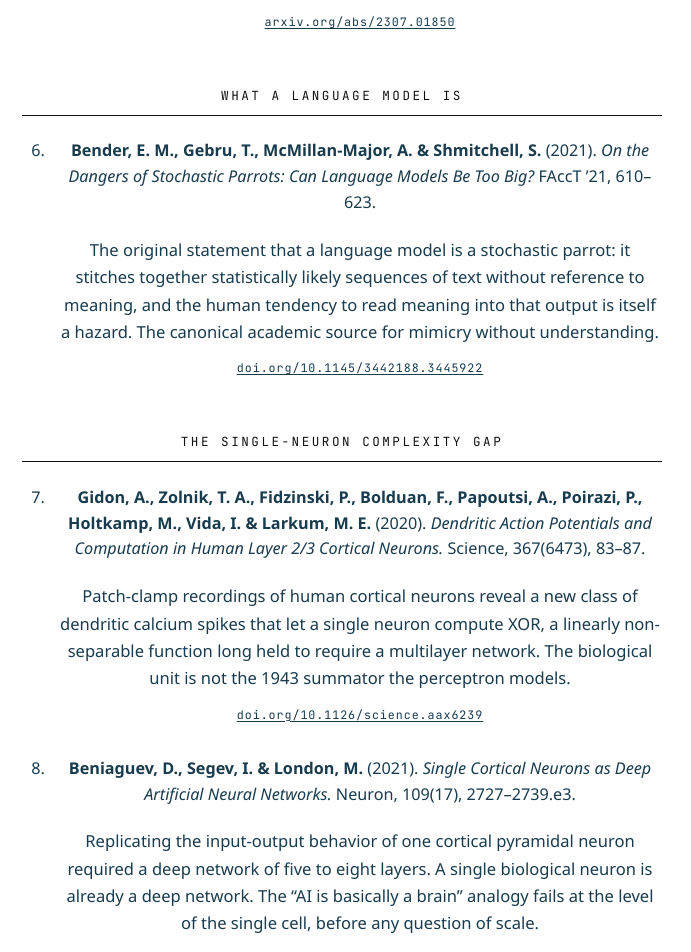
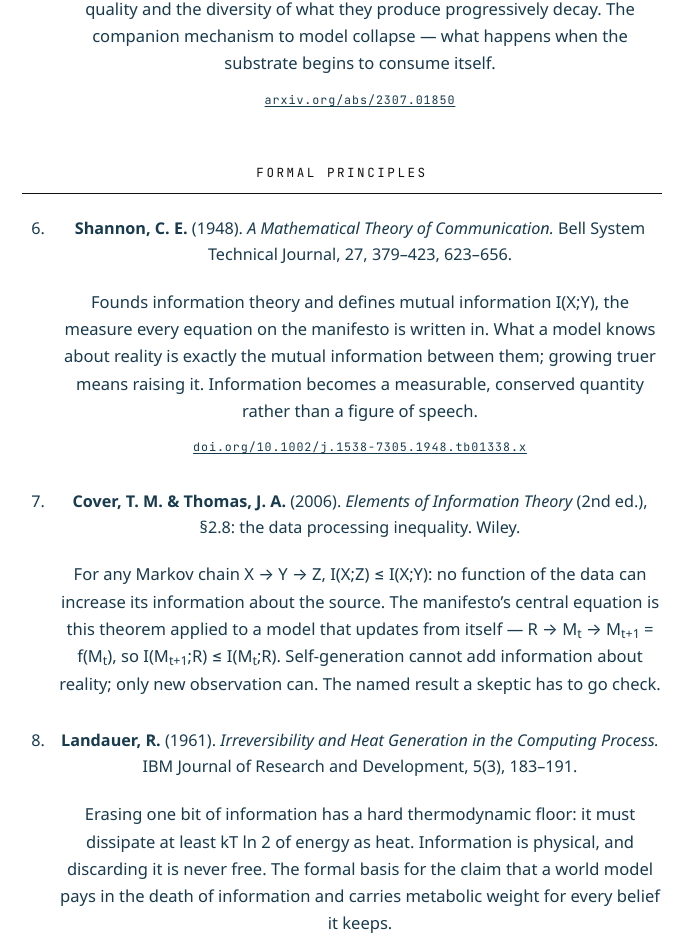
Before and after one commit to MassimoConstantine/Solomon-Website, a Next.js app: page /references in a window 1280 px wide. Shown: the part 1696-2648 px from the top of the page, without its empty margins (298-989 px from the left). Built offline with nearby package versions, Linux system fonts and the light colour scheme.

Commit message:
References: add Formal principles group (DPI, Shannon, Landauer, negentropy, Goodhart, anthropic)
Names the on-page mutual-information formula as the data processing
inequality and adds the named theorems the manifesto borrows.

Co-Authored-By: Claude Opus 4.8 (1M context) <noreply@anthropic.com>

```diff
--- a/app/references/page.tsx
+++ b/app/references/page.tsx
@@ -4,7 +4,7 @@ import type { Metadata } from "next";
 export const metadata: Metadata = {
   title: "References — Solomon",
   description:
-    "Primary literature grounding the Solomon architecture: hallucination lower bounds, calibrated language models, the geometry of superposition, and empirical evidence of synthetic collapse.",
+    "Primary literature grounding the Solomon architecture: the data processing inequality, Landauer's principle, Goodhart's law, hallucination lower bounds, the geometry of superposition, and empirical evidence of synthetic collapse.",
   robots: { index: true, follow: true },
 };
 
@@ -23,7 +23,10 @@ export default function References() {
             lower bound is not a bug to be engineered away &mdash; it is a theorem about
             calibrated generation. The geometry of superposition explains why internal
             representations overlap by design. The empirical record shows what happens when
-            ungoverned generation is released at scale.
+            ungoverned generation is released at scale. Beneath all of it sit the named
+            theorems the architecture borrows rather than asserts &mdash; Shannon&rsquo;s
+            measure of information, the data processing inequality, Landauer&rsquo;s
+            principle, Goodhart&rsquo;s law &mdash; results a reader can go check.
           </p>
 
           <h2 className="ref-group">Theoretical foundation</h2>
@@ -127,8 +130,131 @@ export default function References() {
             </li>
           </ol>
 
+          <h2 className="ref-group">Formal principles</h2>
+          <ol className="references-page-list" start={6}>
+            <li>
+              <p>
+                <strong>Shannon, C. E.</strong> (1948).{" "}
+                <em>A Mathematical Theory of Communication.</em> Bell System
+                Technical Journal, 27, 379&ndash;423, 623&ndash;656.
+              </p>
+              <p className="ref-note">
+                Founds information theory and defines mutual information{" "}
+                I(X;Y), the measure every equation on the manifesto is written
+                in. What a model knows about reality is exactly the mutual
+                information between them; growing truer means raising it.
+                Information becomes a measurable, conserved quantity rather
+                than a figure of speech.
+              </p>
+              <p className="ref-link">
+                <a href="https://doi.org/10.1002/j.1538-7305.1948.tb01338.x" target="_blank" rel="noopener">
+                  doi.org/10.1002/j.1538-7305.1948.tb01338.x
+                </a>
+              </p>
+            </li>
+
+            <li>
+              <p>
+                <strong>Cover, T. M. &amp; Thomas, J. A.</strong> (2006).{" "}
+                <em>Elements of Information Theory</em> (2nd ed.), &sect;2.8:
+                the data processing inequality. Wiley.
+              </p>
+              <p className="ref-note">
+                For any Markov chain X &rarr; Y &rarr; Z, I(X;Z) &le; I(X;Y):
+                no function of the data can increase its information about the
+                source. The manifesto&rsquo;s central equation is this theorem
+                applied to a model that updates from itself &mdash;
+                R &rarr; M<sub>t</sub> &rarr; M<sub>t+1</sub> ={" "}
+                f(M<sub>t</sub>), so I(M<sub>t+1</sub>;R) &le;{" "}
+                I(M<sub>t</sub>;R). Self-generation cannot add information about
+                reality; only new observation can. The named result a skeptic
+                has to go check.
+              </p>
+            </li>
+
+            <li>
+              <p>
+                <strong>Landauer, R.</strong> (1961).{" "}
+                <em>
+                  Irreversibility and Heat Generation in the Computing Process.
+                </em>{" "}
+                IBM Journal of Research and Development, 5(3), 183&ndash;191.
+              </p>
+              <p className="ref-note">
+                Erasing one bit of information has a hard thermodynamic floor:
+                it must dissipate at least kT&nbsp;ln&nbsp;2 of energy as heat.
+                Information is physical, and discarding it is never free. The
+                formal basis for the claim that a world model pays in the death
+                of information and carries metabolic weight for every belief it
+                keeps.
+              </p>
+              <p className="ref-link">
+                <a href="https://doi.org/10.1147/rd.53.0183" target="_blank" rel="noopener">
+                  doi.org/10.1147/rd.53.0183
+                </a>
+              </p>
+            </li>
+
+            <li>
+              <p>
+                <strong>Schr&ouml;dinger, E.</strong> (1944).{" "}
+                <em>What is Life?</em> Cambridge University Press.
+              </p>
+              <p className="ref-note">
+                A system holds off decay to equilibrium only by continually
+                drawing order &mdash; negative entropy &mdash; from its
+                environment. Sever that exchange and the second law carries it
+                to heat death. The thermodynamic statement of why a model must
+                feed on reality to stay ordered, and why a closed system
+                feeding on its own output can only rot.
+              </p>
+            </li>
+
+            <li>
+              <p>
+                <strong>Goodhart, C. A. E.</strong> (1975); popularized by{" "}
+                <strong>Strathern, M.</strong> (1997).{" "}
+                <em>
+                  When a measure becomes a target, it ceases to be a good
+                  measure.
+                </em>
+              </p>
+              <p className="ref-note">
+                Optimizing a proxy corrupts the proxy: pressure on a metric
+                pulls it away from the thing it was meant to track. Optimizing
+                against any KPI that is not reality itself therefore diverges
+                from reality by construction &mdash; the measurement-theory
+                statement of the manifesto&rsquo;s physics of optimization.
+              </p>
+            </li>
+
+            <li>
+              <p>
+                <strong>Carter, B.</strong> (1974);{" "}
+                <strong>Barrow, J. D. &amp; Tipler, F. J.</strong> (1986).{" "}
+                <em>The Anthropic Cosmological Principle.</em> Oxford University
+                Press.
+              </p>
+              <p className="ref-note">
+                We observe a universe compatible with our existence because
+                universes incompatible with it contain no observers to do the
+                observing. The constants are not free parameters; the ones that
+                permit observers are the only ones an observer can ever find.
+              </p>
+              <p className="ref-note">
+                <em>The stronger reading.</em> The manifesto takes this past
+                observer-selection: the structure of reality is precisely what
+                it is because that exact structure is what lets the totality of
+                existence unfold &mdash; not merely that if it were different we
+                would not be here, but that the order is load-bearing for
+                existence as such. A system aligned to that order persists; one
+                that drifts from it is selected out.
+              </p>
+            </li>
+          </ol>
+
           <h2 className="ref-group">What a language model is</h2>
-          <ol className="references-page-list" start={6}>
+          <ol className="references-page-list" start={12}>
             <li>
               <p>
                 <strong>
@@ -156,7 +282,7 @@ export default function References() {
           </ol>
 
           <h2 className="ref-group">The single-neuron complexity gap</h2>
-          <ol className="references-page-list" start={7}>
+          <ol className="references-page-list" start={13}>
             <li>
               <p>
                 <strong>
@@ -204,7 +330,7 @@ export default function References() {
           </ol>
 
           <h2 className="ref-group">Architectural foundation</h2>
-          <ol className="references-page-list" start={9}>
+          <ol className="references-page-list" start={15}>
             <li>
               <p>
                 <strong>LeCun, Y.</strong> (2022).{" "}
@@ -290,7 +416,7 @@ export default function References() {
           </ol>
 
           <h2 className="ref-group">Hallucination in practice</h2>
-          <ol className="references-page-list" start={13}>
+          <ol className="references-page-list" start={19}>
             <li>
               <p>
                 <strong>Vectara HHEM Leaderboard</strong> (2022&ndash;2026).{" "}
@@ -369,7 +495,7 @@ export default function References() {
           </ol>
 
           <h2 className="ref-group">Synthetic content on the web</h2>
-          <ol className="references-page-list" start={17}>
+          <ol className="references-page-list" start={23}>
             <li>
               <p>
                 <strong>Graphite</strong>. <em>AI Content Study.</em> Analysis of 65,000
@@ -439,7 +565,7 @@ export default function References() {
           </ol>
 
           <h2 className="ref-group">Scale of generation</h2>
-          <ol className="references-page-list" start={23}>
+          <ol className="references-page-list" start={29}>
             <li>
               <p>
                 <strong>Microsoft Q3 2025 Earnings</strong> (Satya Nadella). Azure AI
@@ -449,7 +575,7 @@ export default function References() {
           </ol>
 
           <h2 className="ref-group">Counter-evidence, cited and answered</h2>
-          <ol className="references-page-list" start={24}>
+          <ol className="references-page-list" start={30}>
             <li>
               <p>
                 <strong>
@@ -527,7 +653,7 @@ export default function References() {
           </ol>
 
           <h2 className="ref-group">Cultural antecedents</h2>
-          <ol className="references-page-list" start={26}>
+          <ol className="references-page-list" start={32}>
             <li>
               <p>
                 <strong>Borges, J. L.</strong> (1940).{" "}
```
